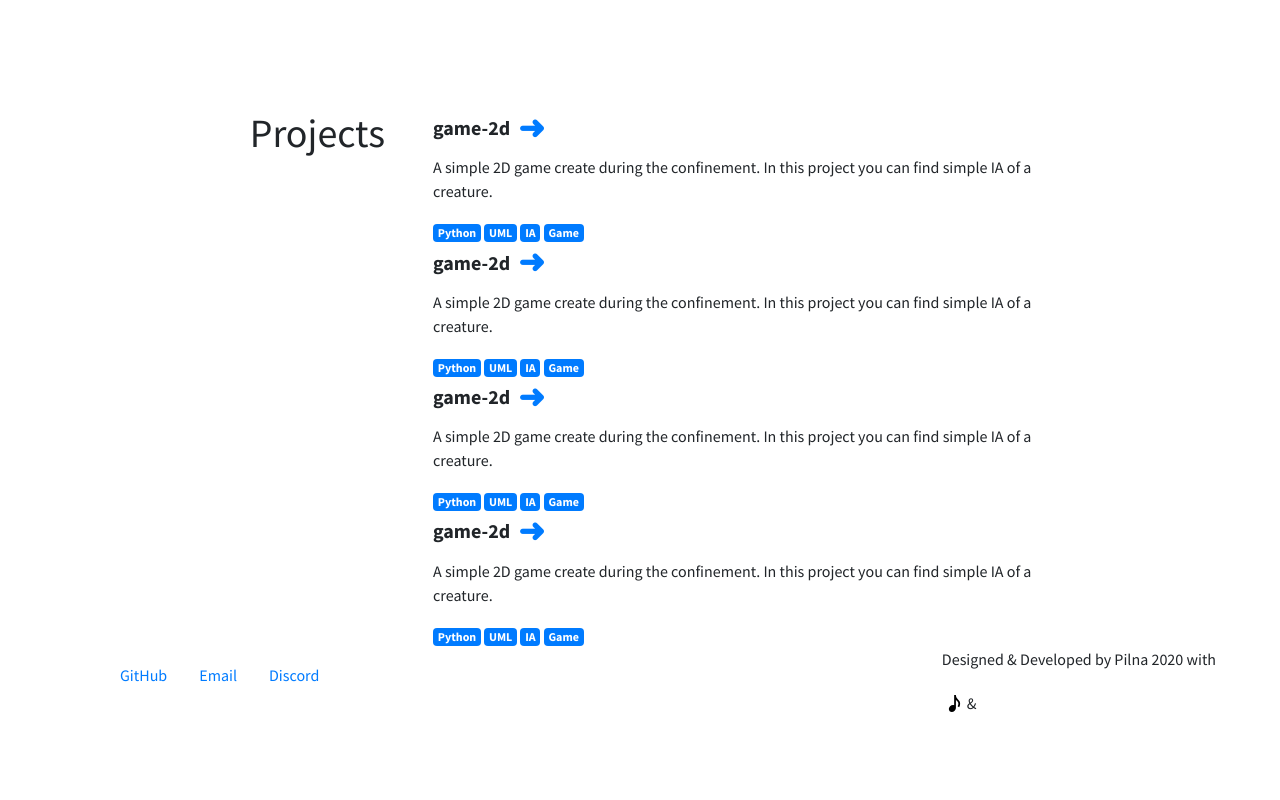
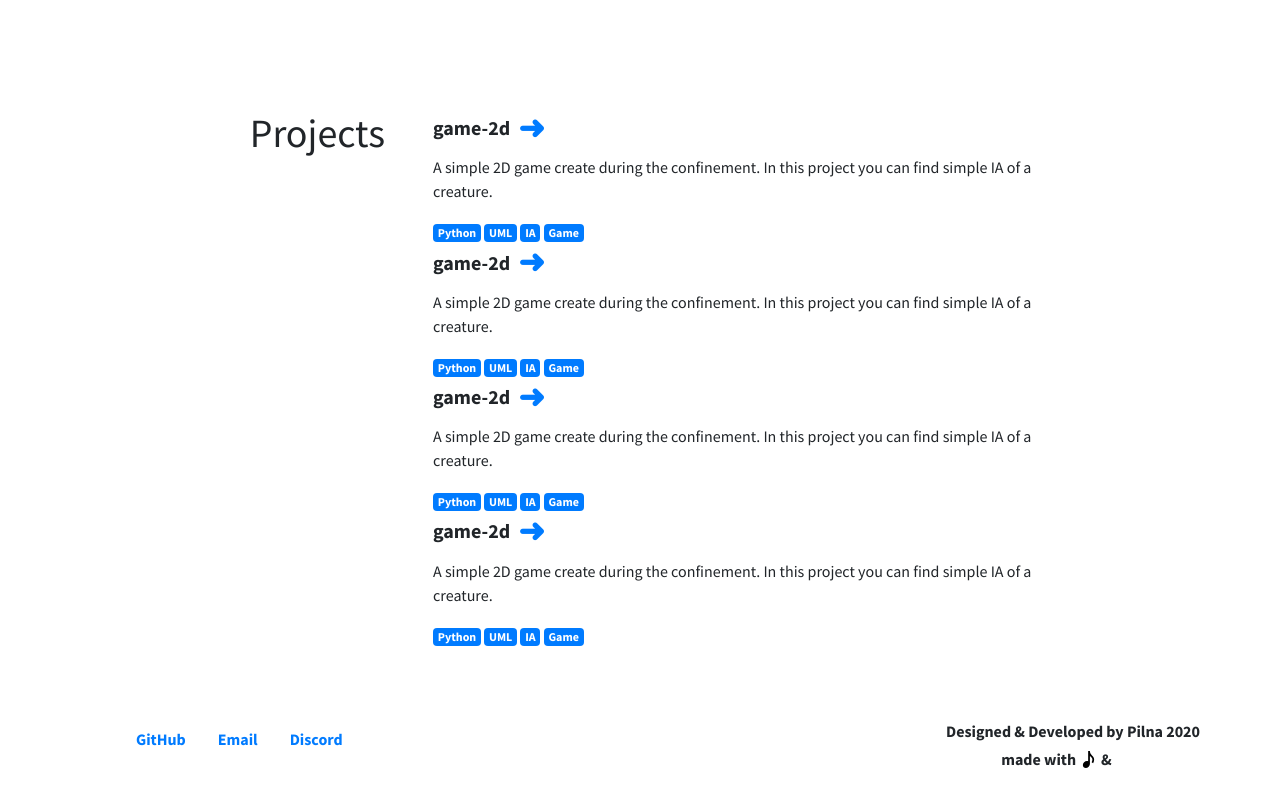
Before and after one commit to pilna/pilna.github.io, a plain HTML site: page index.html in a window 1280 px wide. Shown: the part 2291-3091 px from the top of the page. Before the commit the page ends 3011 px from the top, so only its background shows below. Drawn offline with nearby package versions, Linux system fonts and the light colour scheme; files whose address does not match are found by name.

Commit message:
complete footer

```diff
--- a/index.html
+++ b/index.html
@@ -185,7 +185,7 @@
             </div>
         </div>
 
-        <footer class="d-flex justify-content-between">
+        <footer class="d-flex justify-content-between font-weight-bold px-3 py-4 mt-5">
             <div id="contact" class="contact d-flex align-items-center">
                 <ul class="d-flex">
                     <li class="d-block px-3"><a href="https://github.com/pilna">GitHub</a></li>
@@ -195,9 +195,9 @@
             </div>
 
             <div class="d-flex flex-column">
-                <p>Designed & Developed by Pilna 2020 with</p>
-                <div class="icon-footer-container d-flex align-items-center">
-                    <div class="music-note m-1"></div> & <div class="coffee m-2"></div>
+                <p class="mb-0">Designed & Developed by Pilna 2020 </p>
+                <div class="icon-footer-container d-flex align-items-center justify-content-center">
+                    made with<div class="music-note m-1"></div> & <div class="coffee m-2"></div>
                 </div>
             </div>
         </footer>
--- a/static/style/style.css
+++ b/static/style/style.css
@@ -83,3 +83,7 @@ nav{
     width: 17px;
     height: 17px;
 }
+
+.contact{
+    font-size: 1rem;
+}
```
